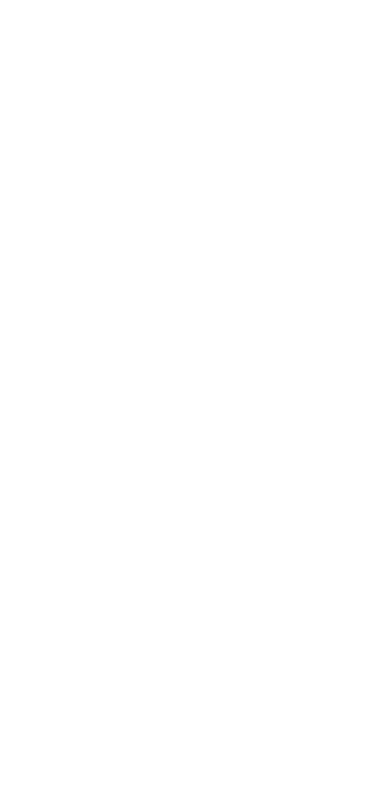
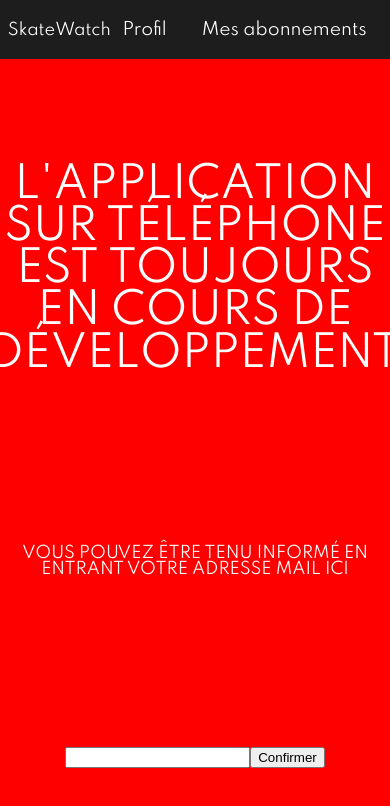
Before and after one commit to antoebtfr/skateflix-app-front, an Angular app: page /smartphone-app in a window 390 px wide. Before the commit this address led to /. Shown: the top 806 px of the page. Built offline with nearby package versions, Linux system fonts and the light colour scheme.

Commit message:
page: smartphone-app page

```diff
--- a/src/app/app-routing.module.ts
+++ b/src/app/app-routing.module.ts
@@ -13,7 +13,8 @@
   { path: '404-not-found' , loadChildren: () => import('./pages/page-not-found/page-not-found.module').then(m => m.PageNotFoundModule) },
   { path: 'user', loadChildren: () => import('./pages/profil/profil.module').then(m => m.ProfilModule) },
   { path: 'admin', loadChildren: () => import('./pages/adminpage/adminpage.module').then(m => m.AdminpageModule) },
-  { path: 'settings', loadChildren: () => import('./pages/settings/settings.module').then(m => m.SettingsModule) }
+  { path: 'settings', loadChildren: () => import('./pages/settings/settings.module').then(m => m.SettingsModule) },
+  { path: 'smartphone-app', loadChildren: () => import('./pages/smartphone-app/smartphone-app.module').then(m => m.SmartphoneAppModule) }
 ];
 
 @NgModule({
--- a/src/app/components/navbar/user-list/user-list.component.html
+++ b/src/app/components/navbar/user-list/user-list.component.html
@@ -1,10 +1,10 @@
 <section id="userlist-body">
   <ul>
-    <li>Mon compte</li>
+    <li [routerLink]="['../settings']">Mon compte</li>
     <li>Informations légales</li>
-    <li>Applications Mobiles</li>
+    <li [routerLink]="['../smartphone-app']">Applications Mobiles</li>
     <li [routerLink]="['../settings']">Paramètres</li>
-    <li>Passer premium</li>
+    <li [routerLink]="['../settings']">Passer premium</li>
     <li class="red" (click)="disconnect()">Déconnexion</li>
   </ul>
 </section>
--- /dev/null
+++ b/src/app/pages/smartphone-app/smartphone-app-routing.module.ts
@@ -0,0 +1,12 @@
+import { NgModule } from '@angular/core';
+import { Routes, RouterModule } from '@angular/router';
+
+import { SmartphoneAppComponent } from './smartphone-app.component';
+
+const routes: Routes = [{ path: '', component: SmartphoneAppComponent }];
+
+@NgModule({
+  imports: [RouterModule.forChild(routes)],
+  exports: [RouterModule]
+})
+export class SmartphoneAppRoutingModule { }
--- /dev/null
+++ b/src/app/pages/smartphone-app/smartphone-app.component.html
@@ -0,0 +1,10 @@
+<app-navbar></app-navbar>
+
+<section id="smartphone-body">
+  <div class="container">
+  <h2>L'application sur téléphone est toujours en cours de développement</h2>
+  <p> Vous pouvez être tenu informé en entrant votre adresse mail ici </p>
+  <input id="mail-marketing" type="email">
+  <button> Confirmer </button>
+</div>
+</section>
--- /dev/null
+++ b/src/app/pages/smartphone-app/smartphone-app.component.scss
@@ -0,0 +1,32 @@
+#smartphone-body{
+  background-color: red;
+  height: 93vh;
+  padding-top: 7vh;
+  color: white;
+  text-transform: uppercase;
+}
+
+h2{
+  text-align: center;
+  font-size: 5vh;
+}
+
+.container{
+  height: 93%;
+  margin-top: 5vh;
+  display: flex;
+  flex-flow: row wrap;
+  justify-content: center;
+  align-items: center;
+}
+
+p{
+  width: 100vw;
+  text-align: center;
+  margin-top: 5vh;
+  margin-bottom: 5vh;
+}
+
+button {
+  cursor:pointer;
+}
--- /dev/null
+++ b/src/app/pages/smartphone-app/smartphone-app.component.ts
@@ -0,0 +1,15 @@
+import { Component, OnInit } from '@angular/core';
+
+@Component({
+  selector: 'app-smartphone-app',
+  templateUrl: './smartphone-app.component.html',
+  styleUrls: ['./smartphone-app.component.scss']
+})
+export class SmartphoneAppComponent implements OnInit {
+
+  constructor() { }
+
+  ngOnInit() {
+  }
+
+}
```
Also changed, not shown: src/app/pages/smartphone-app/smartphone-app.module.ts (added, +17 -0 lines), 1 other file (tests, documents, lock files or other folders).
